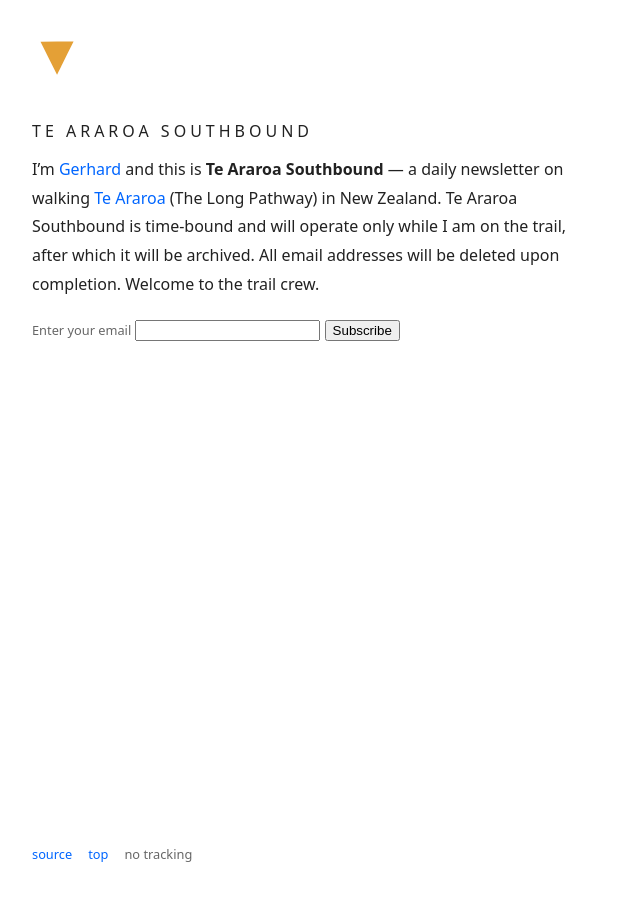
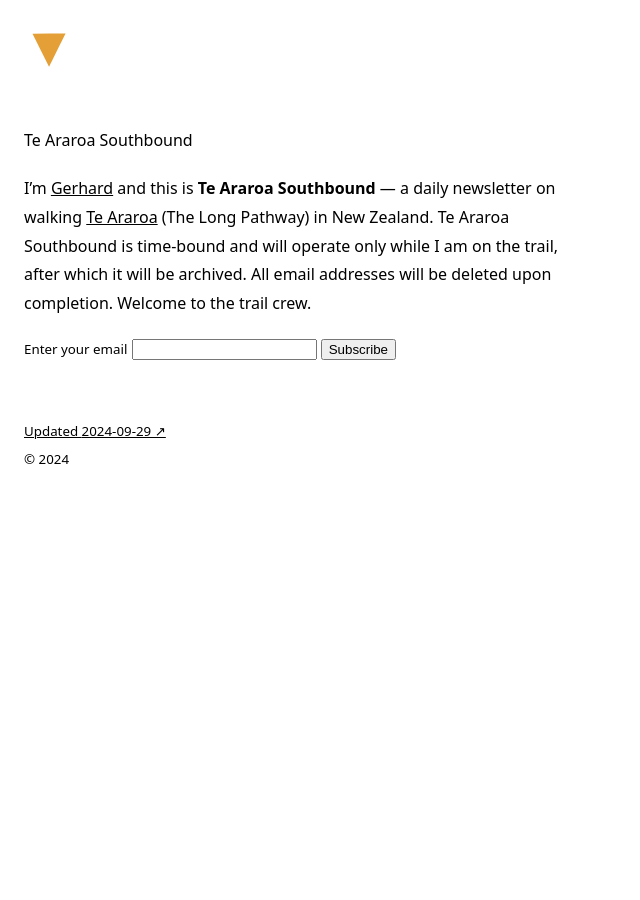
Before and after one commit to gerhardlanz/ta-sobo.gerhardla.nz, a Jekyll site: the page built from index.md, in a window 1280 px wide. Shown: the whole page, without its empty margins (0-640 px from the left). Built offline with Jekyll 4.4.1, drawn with Linux system fonts in a browser that asks for light colours; Markdown is read by kramdown in place of the engine named in the settings.

Commit message:
feat: redesign default.html and index.md

```diff
--- a/_layouts/default.html
+++ b/_layouts/default.html
@@ -3,83 +3,33 @@
 
 <head>
     <style>
-        :root {
-            color-scheme: light dark
-        }
-
-        body {
-            background-color: light-dark(#FFF, #151515);
-            color: light-dark(#000000DE, #DDD);
-            display: grid;
+        nav,
+        main,
+        footer {
             font: 100%/1.8 system-ui, sans-serif;
-            grid-template-areas:
-                ". . ."
-                ". header ."
-                ". main ."
-                ". footer ."
-                ". . .";
-            grid-template-columns: 2rem 60ch 2rem;
-            grid-template-rows: 2rem auto 1fr auto 2rem;
-            margin: 0;
-            min-height: 100vh
-        }
-
-        @media (max-width: 768px) {
-            body {
-                grid-template-areas:
-                    ". . ."
-                    ". header ."
-                    ". main ."
-                    ". footer ."
-                    ". . .";
-                grid-template-columns: 1rem 1fr 1rem;
-                grid-template-rows: 1rem auto 1fr auto 1rem;
-            }
-            ul {
-                flex-direction: column;
-            }
+            margin: 1.5rem 1rem;
+            max-width: 60ch
         }
 
         h1,
         h2,
         h3 {
-            color: light-dark(#000000DE, #DDD);
-            background-color: light-dark(#FFF, #151515);
-            font: 100%/1 system-ui, sans-serif;
-            letter-spacing: 0.25em;
-            margin: 0;
-            padding: 0;
-            text-transform: uppercase
-        }
-
-        header {
-            grid-area: header
-        }
-
-        main {
-            grid-area: main
-        }
-
-        footer {
-            grid-area: footer
+            font: 100%/1.2 system-ui, sans-serif;
+            margin-top: 3rem;
+            text-wrap: balance
         }
 
         a {
-            color: light-dark(#06F, #9CF);
-            text-decoration: none;
-            text-decoration-color: light-dark(#06F, #9CF);
-            text-decoration-thickness: 1px;
-            text-underline-offset: 3px
+            color: unset
         }
 
         a:hover {
-            color: transparent;
+            color: transparent
         }
 
         blockquote {
-            color: light-dark(#00000099, #DDD);
-            border-left: solid 1px;
-            font: italic 95%/1.4 sans-serif;
+            font: italic 95%/1.4 system-ui;
+            border-left: solid;
             margin: 2.5rem 0;
             padding: 0 4%
         }
@@ -87,27 +37,21 @@
         code {
             background-color: light-dark(#AFB8C133, #6E768166);
             border-radius: 4px;
-            margin-right: 2px;
-            padding: 0.2em 0.3em;
-            white-space: nowrap
+            font-size: 0.9em;
+            padding: 0.2em 0.4em
         }
 
         pre code {
-            background-color: light-dark(#F6F8FA, #161B22);
-            border-radius: 0;
-            display: inline-block;
-            margin: auto -1em;
-            padding: 0.65em 1em;
+            background-color: light-dark(#AFB8C133, #6E768166);
+            display: block;
+            padding: 1em;
             white-space: pre-wrap;
             word-wrap: break-word
         }
-
-        small {
-            color: light-dark(#00000099, #DDD);
-            font-size: 0.8em
-        }
     </style>
     <meta charset="UTF-8">
+    <meta name="color-scheme" content="dark light">
+    <meta name="description" content="Your meta description goes here">
     <meta name="robots" content="noindex, nofollow">
     <meta name="viewport" content="width=device-width, initial-scale=1">
     <link rel="icon" href="/favicon.ico" sizes="32x32">
@@ -115,24 +59,40 @@
     <link rel="apple-touch-icon" href="/apple-touch-icon.png">
     <link rel="manifest" href="/manifest.webmanifest">
     <link rel="canonical" href="{{ page.url | prepend: site.url }}">
-    <title>{% if page.permalink == '/' %}{{ site.title }}{% else %}{{ page.title }} — {{ site.title }}{% endif %}</title>
+    {% feed_meta %}
+    <title>{% if page.permalink == '/' %}{{ site.title }}{% elsif page.collection == 'notes' %}{{ page.date | date: "%A,
+        %B %d, %Y — %H:%M" }} — {{ site.title }}{% else %}{{ page.title }} — {{ site.title }}{% endif %}</title>
 </head>
 
 <body>
-    <header>
+    <nav>
         <a href="/"><img src="/icon.svg" alt="Orange equilateral triangle pointing downward" width="50" height="50"></a>
-        <h1 style="padding-top: 2rem">{% if page.permalink == '/' %}{{ site.title }}{{ page.title }}{% endif %}</h1>
-    </header>
-    <main>{{ content }}</main>
+        <h1>{% if page.permalink == '/' %}{{ site.title }}{% elsif page.collection == 'notes'
+            %}{{ page.date | date: "%A, %B %d, %Y — %H:%M" }}{% else %}{{ page.title }}{% endif %}</h1>
+    </nav>
+    <main>
+        <article>
+            {{ content }}
+        </article>
+    </main>
     <footer>
-        <nav aria-label="About this site">
-            <ul style="list-style-type:none;display:flex;margin:0;padding:0">
-                <li style="margin-right: 1rem"><small><a
-                            href="https://github.com/gerhardlanz/ta-sobo">source</a></small></li>
-                <li style="margin-right: 1rem"><small><a href="#">top</a></small></li>
-                <li style="margin-right: 1rem"><small>no tracking</small></li>
-            </ul>
-        </nav>
+        <ul style="list-style-type:none;margin:0;padding:0">
+            {% if page.collection == 'notes' or page.collection == 'posts' %}
+            <li><small><a href="mailto:me@gerhardla.nz?subject={{ site.url }}{{page.url}}">Reply by
+                        email</a></small></li>
+            <li><small><a href="https://github.com/gerhardlanz/gerhardla.nz/edit/main/{{page.path}}">Suggest
+                        edit</a></small></li>
+            {% endif %}
+            <br>
+            {% if page.collection == 'notes' or page.collection == 'posts' %}
+            <li><small><a href="https://github.com/gerhardlanz/gerhardla.nz/commits/main/">Published <time>{{ page.date
+                            | date: "%Y-%m-%d" }} ↗</time></a></small></li>
+            {% else %}
+            <li><small><a href="https://github.com/gerhardlanz/gerhardla.nz/commits/main/">Updated <time>{{ "now" |
+                            date: "%Y-%m-%d" }} ↗</time></a></small></li>
+            {% endif %}
+            <li><small>&copy; {{ site.time | date: '%Y' }}</small></li>
+        </ul>
     </footer>
 </body>
 
```
Also changed, not shown: index.md (line endings or trailing spaces).
